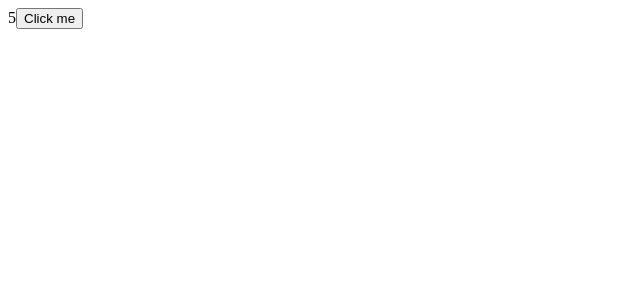
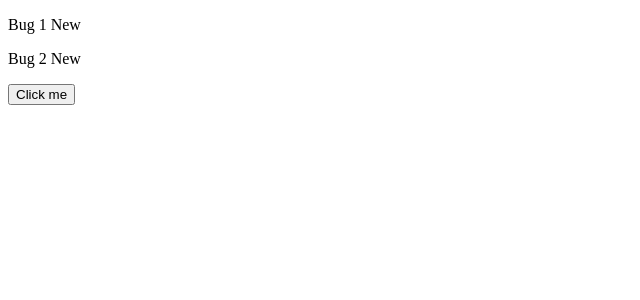
Before and after one commit to harithtarmizi/mosh-react-app, a React (Vite) app: page / in a window 1280 px wide. Shown: the top 300 px of the page, without its empty margins (0-640 px from the left). Built offline with nearby package versions, Linux system fonts and the light colour scheme.

Commit message:
simplyfying update logic with immer

```diff
--- a/src/State.tsx
+++ b/src/State.tsx
@@ -1,4 +1,5 @@
 import { useState } from "react";
+import produce from "immer";
 
 function State() {
   // const [firstName, setFirstName] = useState("");
@@ -38,12 +39,25 @@
     setTags(tags.map((tag) => (tag === "happy" ? "happiness" : tag)));
 
     // no need brand new copy, only object that need to be modified
-    setBugs(bugs.map((bug) => (bug.id === 1 ? { ...bug, fixed: true } : bug)));
+    // setBugs(bugs.map((bug) => (bug.id === 1 ? { ...bug, fixed: true } : bug)));
+
+    // use Immer
+    setBugs(
+      produce((draft) => {
+        const bug = draft.find((bug) => bug.id === 1);
+        if (bug) bug.fixed = true;
+      })
+    );
   };
 
   return (
     <div>
-      {drink.price}
+      {/* {drink.price} */}
+      {bugs.map((bug) => (
+        <p key={bug.id}>
+          {bug.title} {bug.fixed ? "Fixed" : "New"}
+        </p>
+      ))}
       <button onClick={handleClick}>Click me</button>
     </div>
   );
```
